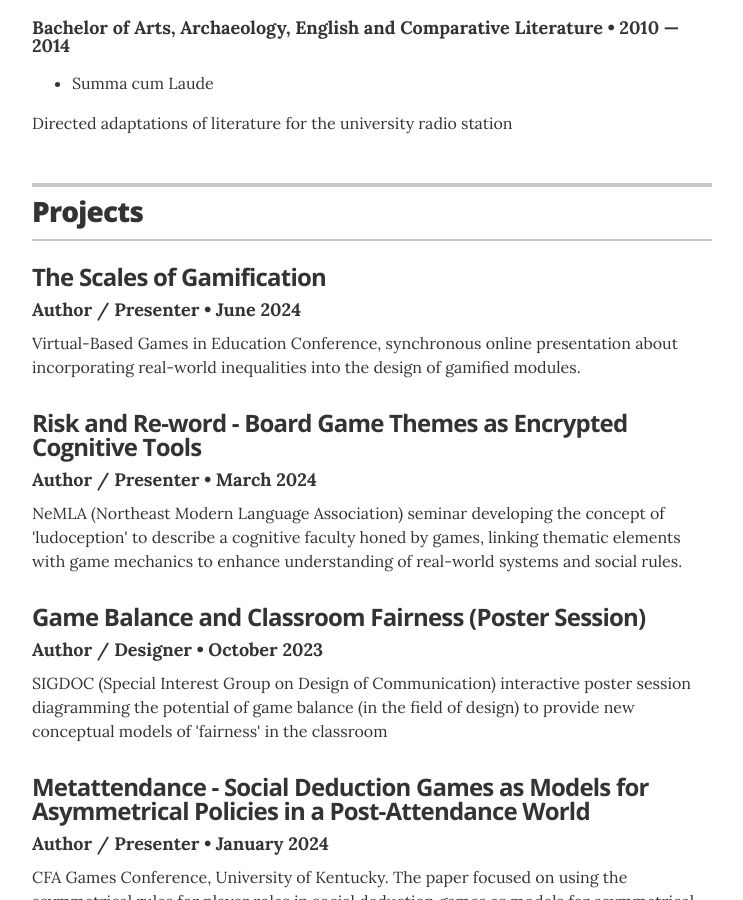
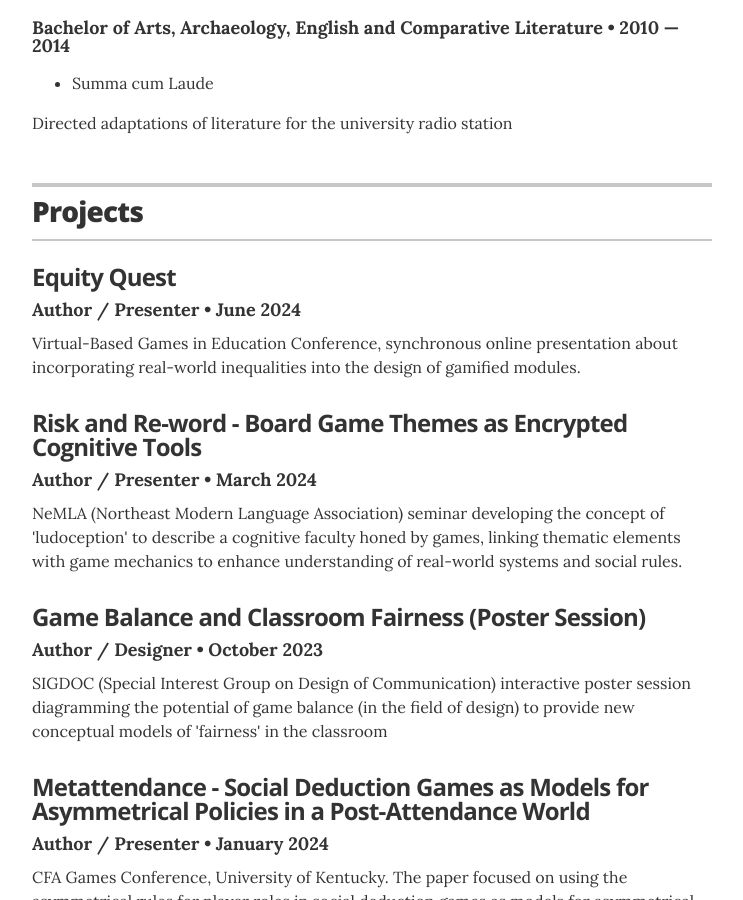
Before and after one commit to mwmxyz/academic, a Jekyll site: the page built from index.html, in a window 1280 px wide and 900 px high, scrolled down 2120 px. Shown: the whole window, without its empty margins (268-1011 px from the left). Built offline with Jekyll 4.4.1, drawn with Linux system fonts in a browser that asks for light colours.

Commit message:
Update projects.yml

```diff
--- a/_data/projects.yml
+++ b/_data/projects.yml
@@ -2,7 +2,7 @@
 # uncomment the urls if you wish to display them, and add your own URL
 
 # Equity Quest
-- project: The Scales of Gamification
+- project: Equity Quest
   role: Author / Presenter
   duration: June 2024
   description: Virtual-Based Games in Education Conference, synchronous online presentation about incorporating real-world inequalities into the design of gamified modules.
```
